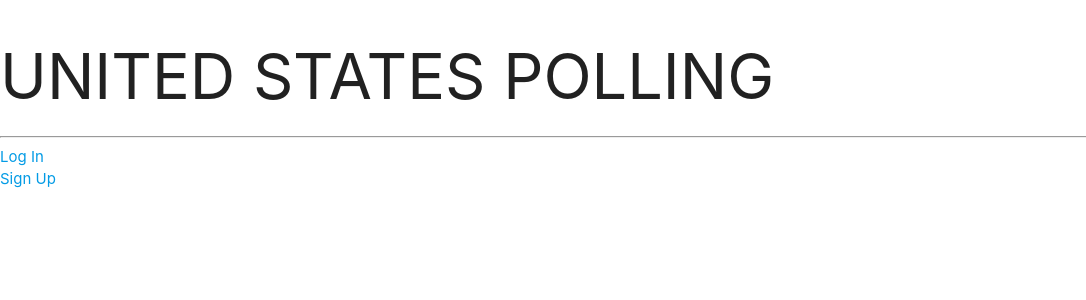
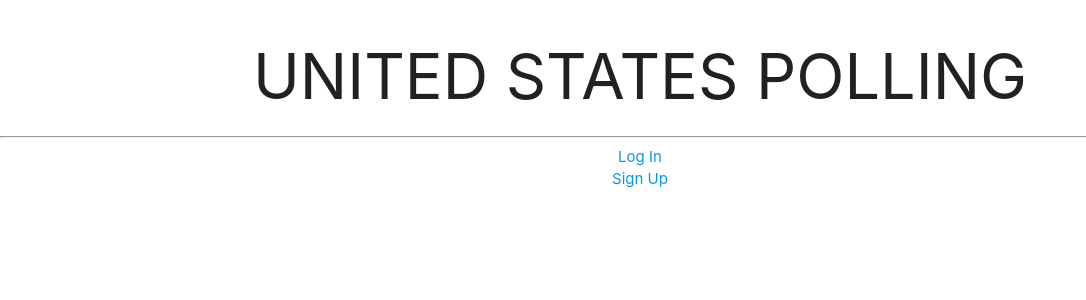
Before and after one commit to DaCoPro/US-Polling, a Django app: page / in a window 1280 px wide. Shown: the top 300 px of the page, without its empty margins (0-1086 px from the left). Run offline with Django 3.2, Linux system fonts and the light colour scheme.

Commit message:
Style home page

```diff
--- a/main_app/static/css/style.css
+++ b/main_app/static/css/style.css
@@ -120,3 +120,7 @@
     margin-right: calc(-50vw + 16px);
     padding: 0px 72px;
   }
+
+  .login {
+    text-align: center;
+  }
--- a/main_app/templates/home.html
+++ b/main_app/templates/home.html
@@ -12,13 +12,11 @@
   <script src="https://cdnjs.cloudflare.com/ajax/libs/materialize/1.0.0/js/materialize.min.js"></script>
 </head>
 <body>
-  <h1>UNITED STATES POLLING</h1>
-  <hr>
+  <h1 class="login">UNITED STATES POLLING</h1>
+  <hr >
   {% if not user.is_authenticated %}
-  <div><a href="{% url 'login' %}">Log In</a></div>
-  <div><a href="{% url 'signup' %}">Sign Up</a></div>
-  {% else %}
-  <div><a href="{% url 'logout' %}">Log Out</a></div>
+  <div class="login"><a href="{% url 'login' %}">Log In</a></div>
+  <div class="login"><a href="{% url 'signup' %}">Sign Up</a></div>
   {% endif %}
 
 </body>
```
